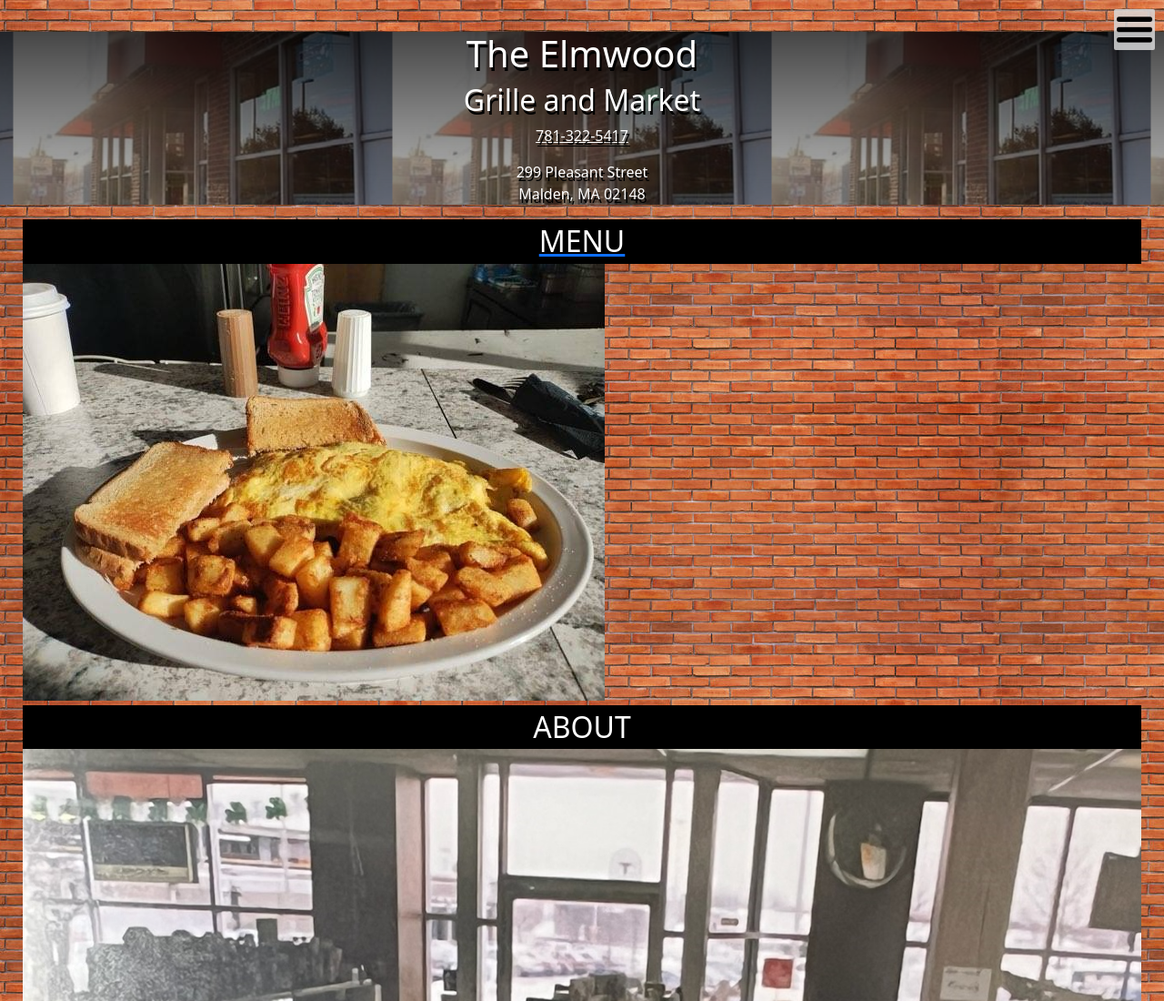
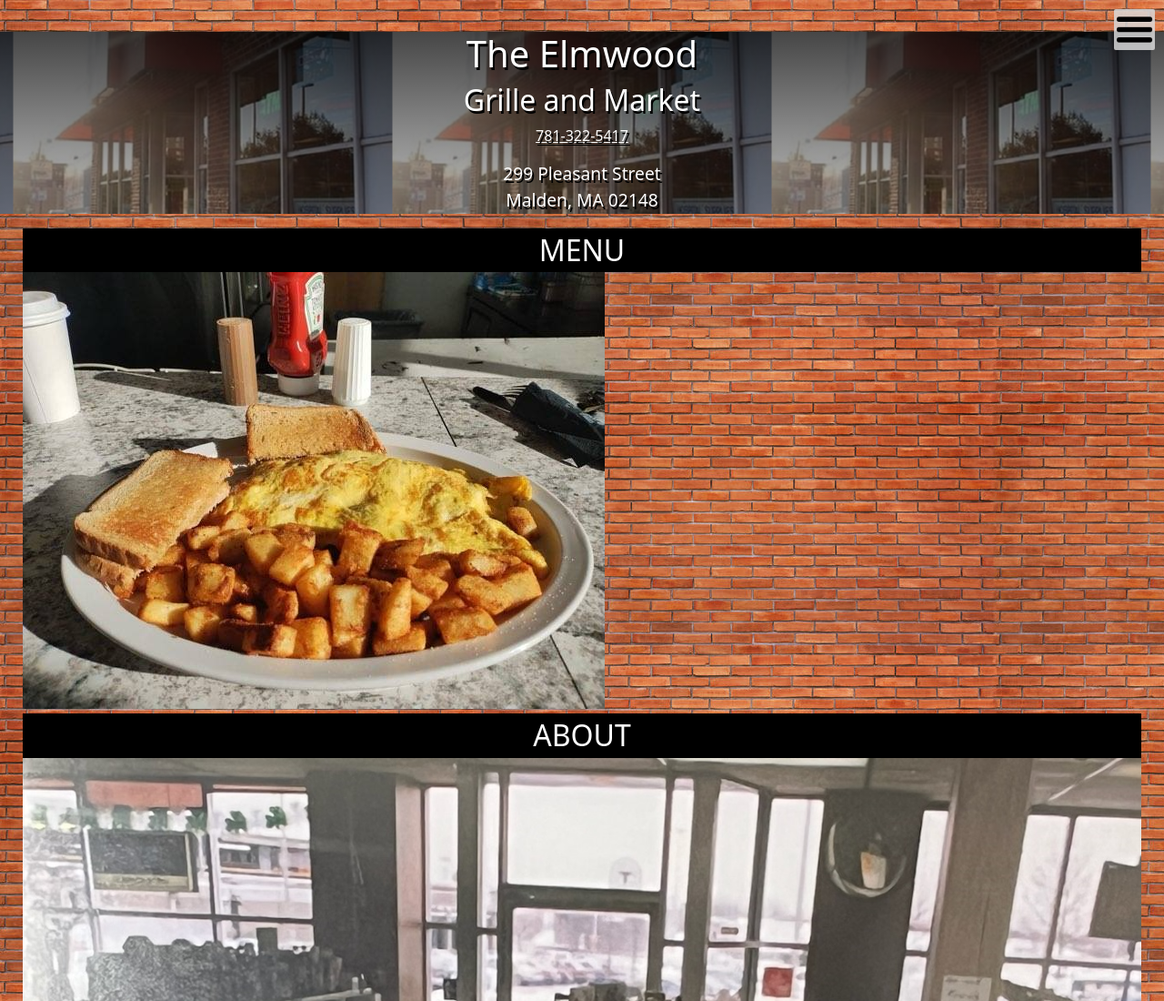
Before and after one commit to Spicy-Boy/Elmwood-Website, a plain HTML site: page index.html in a window 1280 px wide. Shown: the top 1100 px of the page at 91% size. Drawn offline with Linux system fonts and the light colour scheme.

Commit message:
Last minute links and tweaks

```diff
--- a/style/style.css
+++ b/style/style.css
@@ -29,12 +29,15 @@ body {
     , url("../images/elmwood-pharmacy-120x.jpg") center;
 
     color: white;
-    text-shadow: 2px 4px black;
+    text-shadow: 2px 3px black;
 }
 #phone-number a {
     text-decoration: none;
     color: white;
     text-decoration: underline;
+}
+#address {
+    font-size: 1.2em;
 }
 
 #nav-checkbox {
@@ -105,6 +108,10 @@ main {
     /* padding: 0 15px 0 15px; */
 }
 
+main a {
+    text-decoration: none;
+}
+
 main section {
     width: 100%;
     padding-left: 25px;
```
